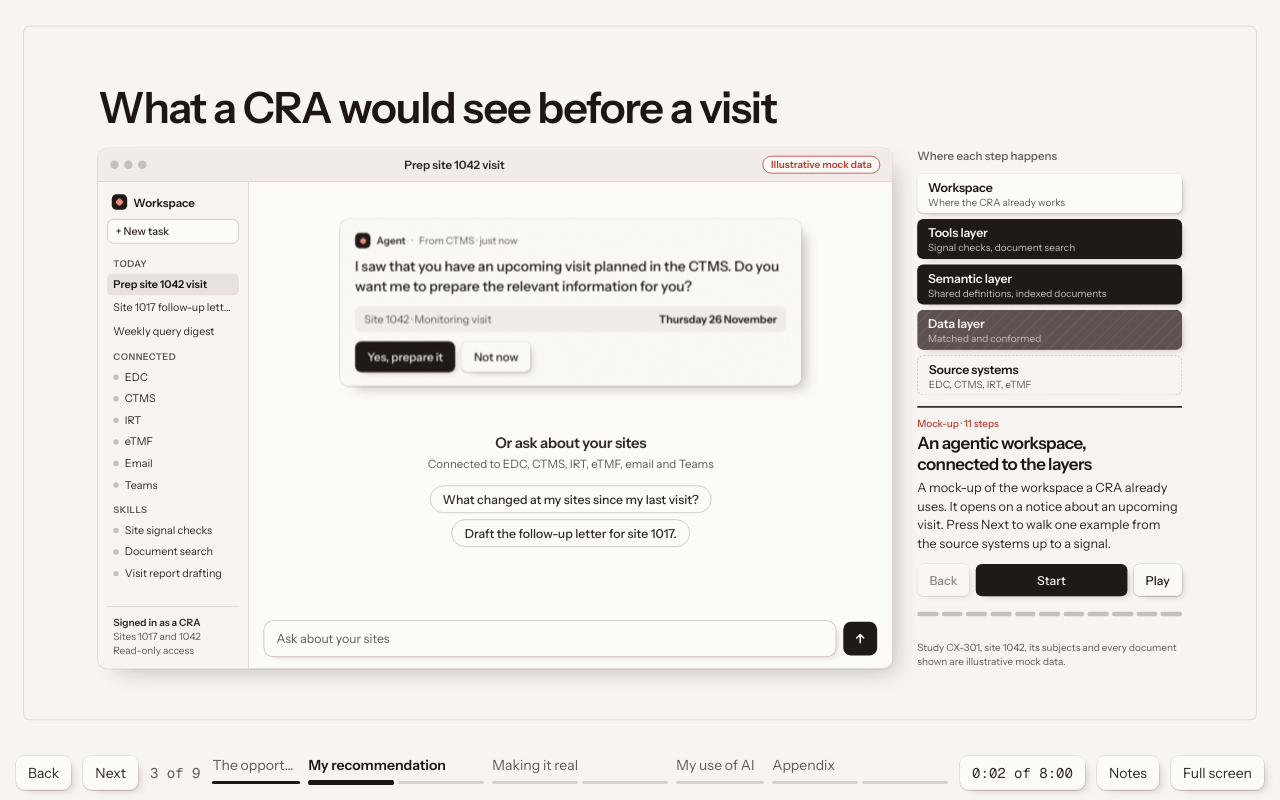
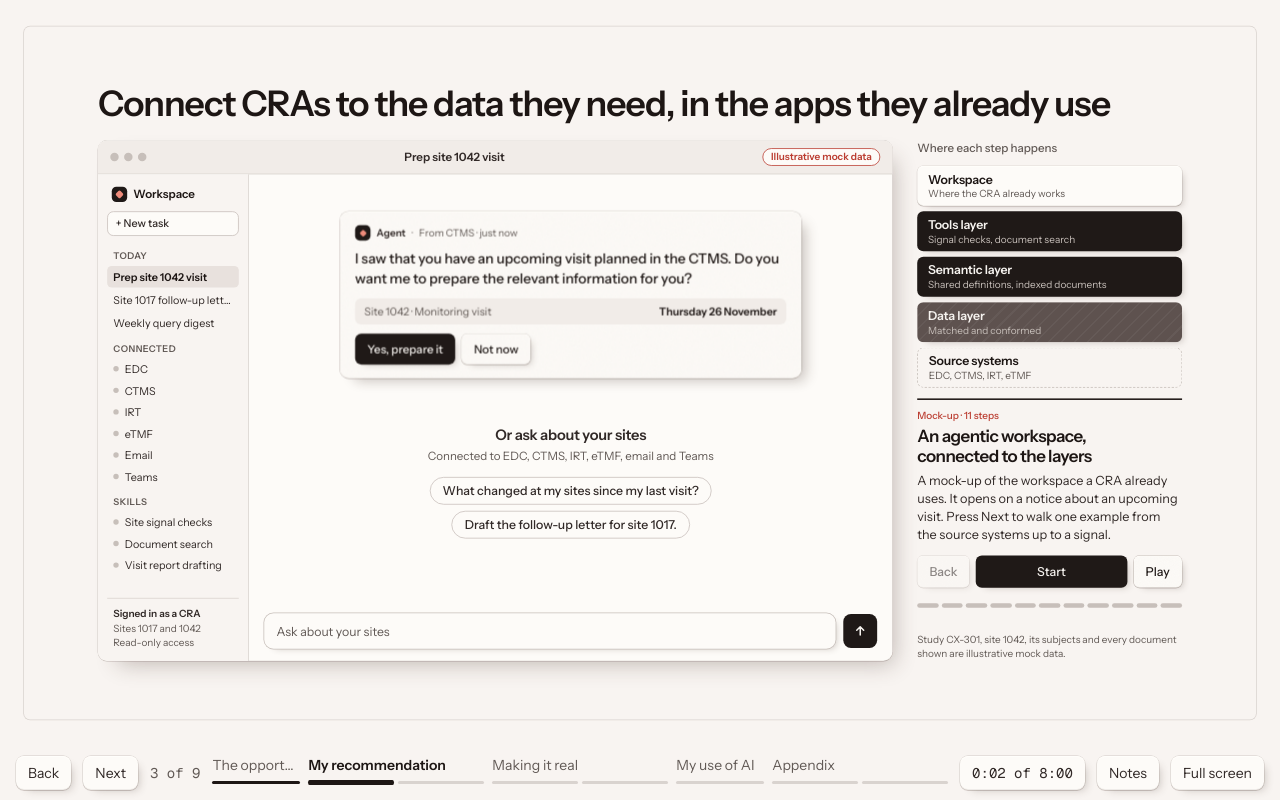
Before and after one commit to cashew-nut/E298, a plain HTML site: page site/index.html in a window 1280 px wide. Both pictures are taken after a click on the button 351 px from the left and 783 px from the top of the page. Drawn offline with nearby package versions, Linux system fonts and the light colour scheme.

Commit message:
Slide 3: use the 'Connect CRAs to the data they need' title
Co-Authored-By: Claude Opus 5.5 <noreply@anthropic.com>
Claude-Session: https://claude.ai/code/session_01Y2rKcrDMAsvMRJ4khvXnxs

```diff
--- a/site/index.html
+++ b/site/index.html
@@ -880,7 +880,7 @@ aside.notes{display:none}
 
 <!-- 3 WORKSPACE -->
 <div class="frame"><section class="slide" id="brief" data-time="1:10" data-sec="1">
-  <div class="head"><h2>What a CRA would see before a visit</h2></div>
+  <div class="head"><h2 style="max-width:none;font-size:46px;white-space:nowrap">Connect CRAs to the data they need, in the apps they already use</h2></div>
   <div class="w-grid">
     <div class="w-win" role="group" aria-label="Mock-up of an agentic workspace, illustrative mock data">
       <div class="w-bar"><span class="w-dots" aria-hidden="true"><i></i><i></i><i></i></span><span class="w-title">Prep site 1042 visit</span><span class="mock">Illustrative mock data</span></div>
```
